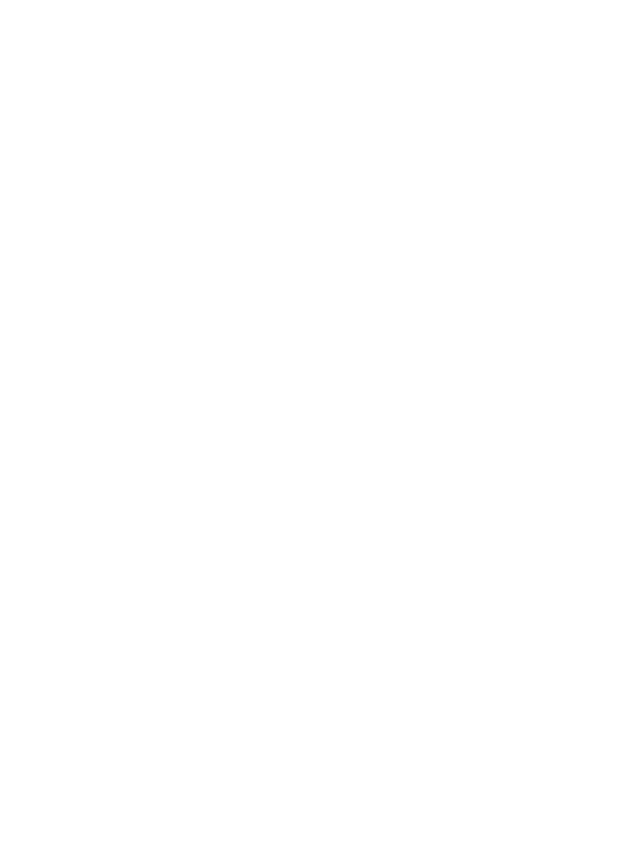
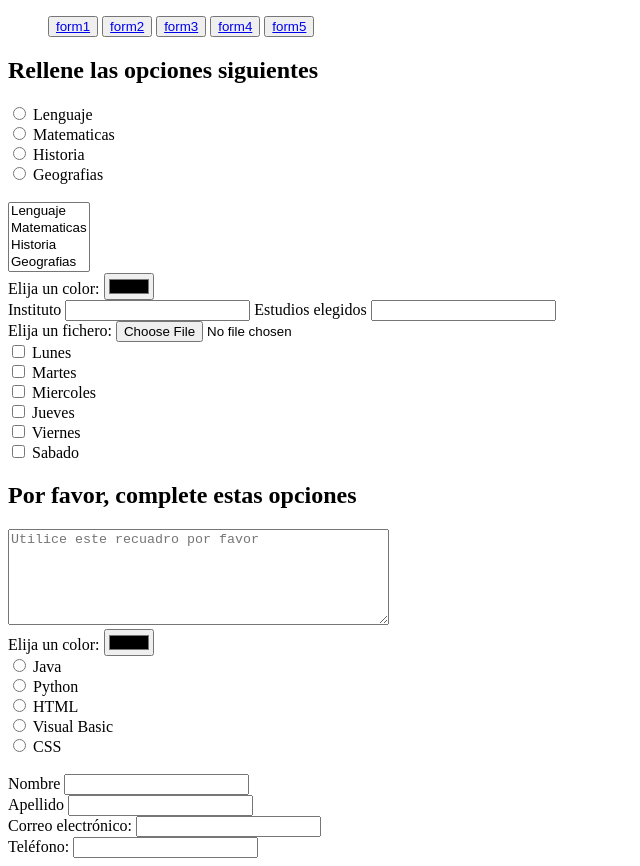
Before and after one commit to JESUSRAAD/Formularios, a plain HTML site: page pages/form1.html in a window 1280 px wide. Shown: the whole page, without its empty margins (0-640 px from the left). Before the commit the page ends 800 px from the top, so only its background shows below. Drawn offline with Linux system fonts and the light colour scheme.

Commit message:
faltan los marcos

```diff
--- a/pages/form1.html
+++ b/pages/form1.html
@@ -1,15 +1,103 @@
 <!DOCTYPE html>
 <html lang="en">
-<head>
-    <meta charset="UTF-8">
-    <meta name="viewport" content="width=device-width, initial-scale=1.0">
+  <head>
+    <meta charset="UTF-8" />
+    <meta name="viewport" content="width=device-width, initial-scale=1.0" />
     <title>Document</title>
-</head>
-<body>
+  </head>
+  <body>
+    <ul>
+      <button><a href="../index.html">form1</a></button>
+      <button>
+        <a href="https://../Formularios/pages/form2.html">form2</a>
+      </button>
+      <button><a href="../Formularios/pages/form3.html">form3</a></button>
+      <button><a href="../Formularios/pages/form4.html">form4</a></button>
+      <button><a href="../Formularios/pages/form5.html">form5</a></button>
+    </ul>
     <form>
+      <div>
+        <h2>Rellene las opciones siguientes</h2>
+        <input type="radio" id="lengua" name="course" />
+        <label for="lengua">Lenguaje</label><br />
 
+        <input type="radio" id="math" name="course" />
+        <label for="math">Matematicas</label><br />
+        <input type="radio" id="history" name="course" />
+        <label for="history">Historia</label><br />
 
+        <input type="radio" id="geografy" name="course" />
+        <label for="geografy">Geografias</label><br /><br />
 
+        <select name="course" multiple>
+          <option value="lengua">Lenguaje</option>
+          <option value="math">Matematicas</option>
+          <option value="history">Historia</option>
+          <option value="geografy">Geografias</option></select
+        ><br />
+        <label for="color">Elija un color: </label>
+        <input type="color" id="color" name="biciColor" /><br />
+
+        <label for="inst">Instituto</label>
+        <input type="tex" id="inst" name="inst" />
+
+        <label for="studys">Estudios elegidos</label>
+        <input type="tex" id="studys" name="studysElection" /><br />
+        <label for="foldier">Elija un fichero:</label>
+        <input type="file" id="foldier" /><br />
+
+        <input type="checkbox" id="monday" name="week" />
+        <label for="monday">Lunes</label> <br />
+        <input type="checkbox" id="Tuesday" name="week" />
+        <label for="Tuesday">Martes</label> <br />
+        <input type="checkbox" id="Wednesday" name="week" />
+        <label for="Wednesday">Miercoles</label> <br />
+        <input type="checkbox" id="Thursday" name="week" />
+        <label for="Thursday">Jueves</label> <br />
+        <input type="checkbox" id="Friday" name="week" />
+        <label for="Friday">Viernes</label> <br />
+        <input type="checkbox" id="Saturday" name="week" />
+        <label for="Saturday">Sabado</label> <br />
+      </div>
+      <div>
+        <h2>Por favor, complete estas opciones</h2>
+
+        <textarea
+          cols="45"
+          rows="6"
+          placeholder="Utilice este recuadro por favor"
+        ></textarea>
+        <br />
+        <label for="color">Elija un color: </label>
+        <input type="color" id="color" name="biciColor" /><br />
+
+        <input type="radio" id="lenguajeJava" name="Lenguaje" />
+        <label for="lenguajeJava">Java</label><br />
+
+        <input type="radio" id="lenguajePython" name="Lenguaje" />
+        <label for="lenguajePython">Python</label><br />
+        <input type="radio" id="lenguajeHTML" name="Lenguaje" />
+        <label for="lenguajeHTML">HTML</label><br />
+
+        <input type="radio" id="lenguajeVisual_basic" name="Lenguaje" />
+        <label for="lenguajeVisual_basic">Visual Basic</label><br />
+        <input type="radio" id="lenguajeCSS" name="Lenguaje" />
+        <label for="lenguajeCSS">CSS</label><br /><br />
+        <label for="name">Nombre</label>
+        <input type="tex" id="name" name="name" /><br />
+
+        <label for="surname">Apellido</label>
+        <input type="tex" id="surname" name="surname" /><br />
+        <label for="mail">Correo electrónico:</label>
+        <input type="email" id="mail" name="mail" /><br />
+        <label for="tlf">Teléfono: </label>
+        <input
+          type="tel"
+          pattern="[0-9]{3}-[0-9]{2}-[0-9]{3}"
+          id="tlf"
+          name="numTlf"
+        />
+      </div>
     </form>
-</body>
+  </body>
 </html>
```
Also changed, not shown: index.html (+11 -2 lines).
